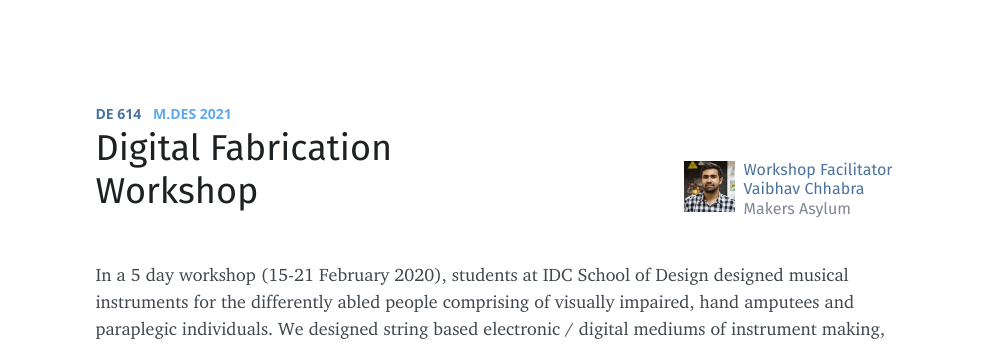
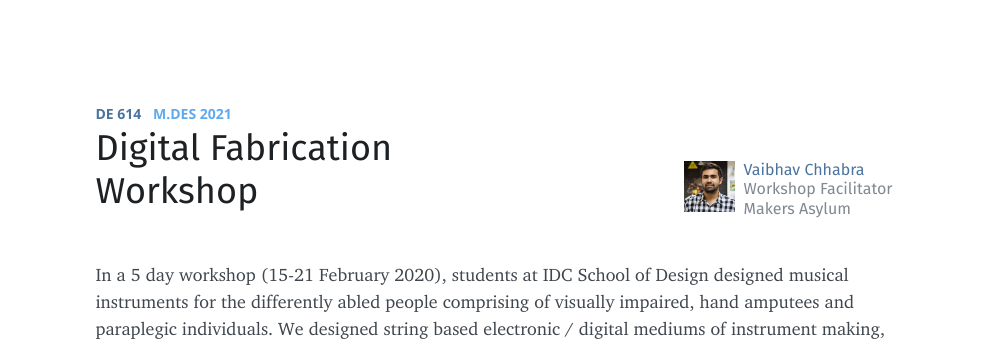
Before and after one commit to amitjenaiitbm/ma-dfworkshop, a Jekyll site: the page built from index.md, in a window 1280 px wide. Shown: the top 346 px of the page, without its empty margins (146-1133 px from the left). Built offline with Jekyll 4.4.1, drawn with Linux system fonts in a browser that asks for light colours; nearby versions of some CDN libraries.

Commit message:
Update home.html

```diff
--- a/_layouts/home.html
+++ b/_layouts/home.html
@@ -20,7 +20,7 @@
         <div class="img">
             <img src="{{site.baseurl}}img/vaibhav.jpeg" alt="">
         </div>
-        <div class="name">Workshop Facilitator<br>Vaibhav Chhabra<br><span>Makers Asylum</span></div>
+        <div class="name">Vaibhav Chhabra<br><span>Workshop Facilitator<br>Makers Asylum</span></div>
     </div>
 </div>
 
```
